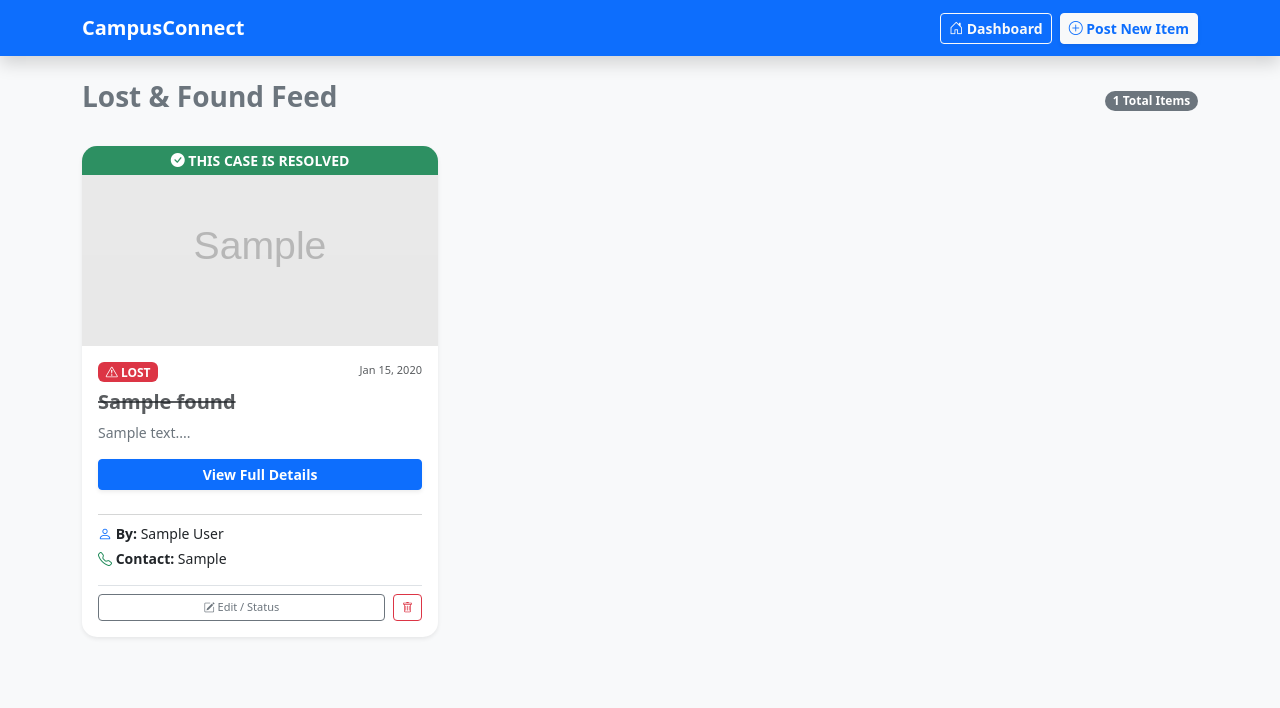
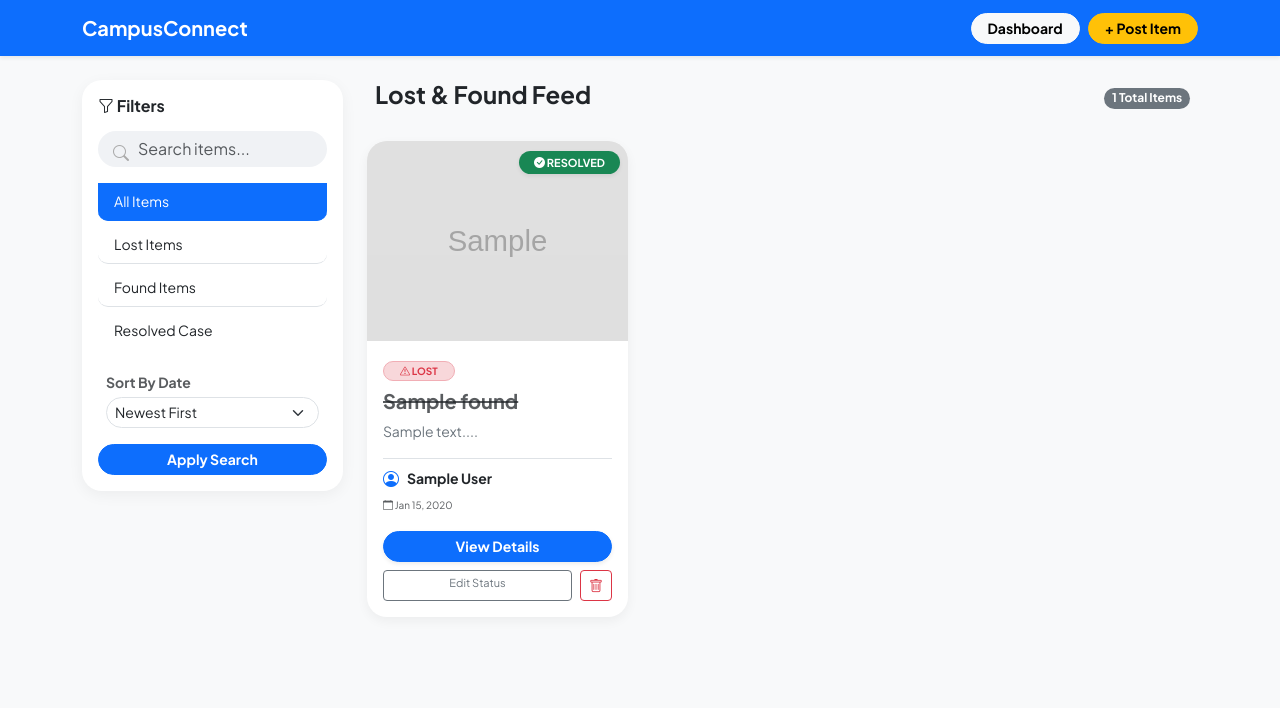
Before and after one commit to Masum8823/campus_connect, a PHP site: page /lost_found/index.php in a window 1280 px wide. Shown: the top 708 px of the page. Run offline with PHP 8.4, Linux system fonts and the light colour scheme; the visitor is signed in with stand-in values (Sample User, id 1); tables that the repository leaves empty or names only in its code hold one stand-in row (values such as "Sample post"); grey boxes marked "Sample" are stand-in pictures.

Commit message:
Feat: Implement advanced search, status filtering, and date sorting for Lost & Found feed

```diff
--- a/lost_found/index.php
+++ b/lost_found/index.php
@@ -2,76 +2,142 @@
 include '../config.php';
 session_start();
 
-// Redirect to login if user is not authenticated
 if(!isset($_SESSION['user_id'])){
     header("Location: ../auth/login.php");
     exit();
 }
 
-// Fetch all lost and found items with owner details
-$query = "SELECT lost_found.*, users.full_name FROM lost_found
-          JOIN users ON lost_found.user_id = users.id
-          ORDER BY created_at DESC";
-$items = mysqli_query($conn, $query);
+$current_user_id = $_SESSION['user_id'];
+
+$search = $_GET['search'] ?? '';
+$status_filter = $_GET['status'] ?? ''; // lost, found, resolved
+$sort = $_GET['sort'] ?? 'desc';
+
+$sql = "SELECT lost_found.*, users.full_name FROM lost_found
+        JOIN users ON lost_found.user_id = users.id WHERE 1=1";
+
+if($search) {
+    $safe_search = mysqli_real_escape_string($conn, $search);
+    $sql .= " AND (item_name LIKE '%$safe_search%' OR category LIKE '%$safe_search%')";
+}
+
+if($status_filter == 'lost') {
+    $sql .= " AND item_status = 'lost' AND is_resolved = 0";
+} elseif($status_filter == 'found') {
+    $sql .= " AND item_status = 'found' AND is_resolved = 0";
+} elseif($status_filter == 'resolved') {
+    $sql .= " AND is_resolved = 1";
+}
+
+$sql .= " ORDER BY created_at " . ($sort == 'asc' ? 'ASC' : 'DESC');
+
+$items = mysqli_query($conn, $sql);
 ?>
 
 <!DOCTYPE html>
 <html lang="en">
 <head>
     <meta charset="UTF-8">
-    <title>Lost & Found - CampusConnect</title>
+    <title>Lost & Found Hub - CampusConnect</title>
     <link href="https://cdn.jsdelivr.net/npm/bootstrap@5.3.0/dist/css/bootstrap.min.css" rel="stylesheet">
     <link rel="stylesheet" href="https://cdn.jsdelivr.net/npm/bootstrap-icons@1.11.0/font/bootstrap-icons.css">
+    <link href="https://fonts.googleapis.com/css2?family=Plus+Jakarta+Sans:wght@400;600;700&display=swap" rel="stylesheet">
     <style>
-        body { background-color: #f8f9fa; }
-        .item-card { transition: transform 0.2s; border: none; border-radius: 15px; overflow: hidden; box-shadow: 0 4px 6px rgba(0,0,0,0.05); }
-        .item-card:hover { transform: translateY(-5px); box-shadow: 0 8px 15px rgba(0,0,0,0.1); }
-        .resolved-overlay { background: rgba(25, 135, 84, 0.9); color: white; font-weight: bold; position: absolute; width: 100%; top: 0; z-index: 2; }
-        .item-img-container { position: relative; height: 200px; overflow: hidden; }
-        .item-img-container img { height: 100%; width: 100%; object-fit: cover; }
+        body { background-color: #f8f9fa; font-family: 'Plus Jakarta Sans', sans-serif; padding-top: 80px; }
+        .sidebar-card { border-radius: 20px; border: none; box-shadow: 0 4px 15px rgba(0,0,0,0.05); }
+        .item-card { transition: all 0.3s ease; border: none; border-radius: 20px; overflow: hidden; box-shadow: 0 4px 12px rgba(0,0,0,0.05); }
+        .item-card:hover { transform: translateY(-5px); box-shadow: 0 12px 25px rgba(0,0,0,0.1); }
+        .resolved-badge { background: #198754; color: white; padding: 5px 15px; border-radius: 50px; font-size: 11px; font-weight: bold; }
+        .filter-link { border-radius: 10px; margin-bottom: 5px; font-size: 14px; transition: 0.2s; }
+        .filter-link.active { background-color: #0d6efd !important; color: white !important; }
+        .search-input { border-radius: 50px; background: #f0f2f5; border: none; padding-left: 40px; }
     </style>
 </head>
 <body>
 
-    <!-- Navigation Bar -->
-    <nav class="navbar navbar-expand-lg navbar-dark bg-primary shadow sticky-top mb-4">
+    <!-- Navbar -->
+    <nav class="navbar navbar-expand-lg navbar-dark bg-primary shadow-sm fixed-top">
         <div class="container">
             <a class="navbar-brand fw-bold" href="../user/dashboard.php">
                 <i class="bi bi-connectdevelop"></i> CampusConnect
             </a>
             <div class="d-flex align-items-center">
-                <a href="../user/dashboard.php" class="btn btn-outline-light btn-sm fw-bold me-2"><i class="bi bi-house-door"></i> Dashboard</a>
-                <a href="post_item.php" class="btn btn-light btn-sm fw-bold text-primary shadow-sm"><i class="bi bi-plus-circle"></i> Post New Item</a>
+                <a href="../user/dashboard.php" class="btn btn-light btn-sm fw-bold rounded-pill px-3 me-2">Dashboard</a>
+                <a href="post_item.php" class="btn btn-warning btn-sm fw-bold rounded-pill px-3">+ Post Item</a>
             </div>
         </div>
     </nav>
 
     <div class="container pb-5">
-        <div class="d-flex justify-content-between align-items-center mb-4">
-            <h3 class="fw-bold text-secondary">Lost & Found Feed</h3>
+        <div class="row">
+            <!-- Sidebar Filter -->
+            <div class="col-md-3 mb-4">
+                <div class="card sidebar-card p-3 bg-white">
+                    <h6 class="fw-bold mb-3"><i class="bi bi-funnel"></i> Filters</h6>
+
+                    <form method="GET" action="">
+                        <!-- Search Input -->
+                        <div class="position-relative mb-3">
+                            <i class="bi bi-search position-absolute" style="left: 15px; top: 10px; color: #aaa;"></i>
+                            <input type="text" name="search" class="form-control search-input" placeholder="Search items..." value="<?php echo $search; ?>">
+                        </div>
+
+                        <!-- Status Links -->
+                        <div class="list-group list-group-flush mb-3">
+                            <a href="?status=&search=<?php echo $search; ?>" class="list-group-item list-group-item-action filter-link <?php echo $status_filter == '' ? 'active' : ''; ?>">All Items</a>
+                            <a href="?status=lost&search=<?php echo $search; ?>" class="list-group-item list-group-item-action filter-link <?php echo $status_filter == 'lost' ? 'active' : ''; ?>">Lost Items</a>
+                            <a href="?status=found&search=<?php echo $search; ?>" class="list-group-item list-group-item-action filter-link <?php echo $status_filter == 'found' ? 'active' : ''; ?>">Found Items</a>
+                            <a href="?status=resolved&search=<?php echo $search; ?>" class="list-group-item list-group-item-action filter-link <?php echo $status_filter == 'resolved' ? 'active' : ''; ?>">Resolved Case</a>
+                        </div>
+
+                        <!-- Sort Selection -->
+                        <div class="mb-3 px-2">
+                            <label class="small fw-bold text-muted mb-1">Sort By Date</label>
+                            <select name="sort" class="form-select form-select-sm rounded-pill" onchange="this.form.submit()">
+                                <option value="desc" <?php echo $sort == 'desc' ? 'selected' : ''; ?>>Newest First</option>
+                                <option value="asc" <?php echo $sort == 'asc' ? 'selected' : ''; ?>>Oldest First</option>
+                            </select>
+                        </div>
+
+                        <button type="submit" class="btn btn-primary btn-sm w-100 rounded-pill fw-bold">Apply Search</button>
+                    </form>
+                </div>
+            </div>
+
+            <!-- Main Content Area -->
+            <div class="col-md-9">
+                <div class="d-flex justify-content-between align-items-center mb-4 px-2">
+                    <h4 class="fw-bold text-dark">
+                        <?php
+                            if($status_filter == 'lost') echo "Lost Items Feed";
+                            elseif($status_filter == 'found') echo "Found Items Feed";
+                            elseif($status_filter == 'resolved') echo "Resolved Cases";
+                            else echo "Lost & Found Feed";
+                        ?>
+                    </h4>
                     <span class="badge bg-secondary rounded-pill"><?php echo mysqli_num_rows($items); ?> Total Items</span>
                 </div>
 
                 <div class="row">
                     <?php if(mysqli_num_rows($items) > 0): ?>
                         <?php while($row = mysqli_fetch_assoc($items)): ?>
-                    <div class="col-md-4 mb-4">
-                        <div class="card shadow-sm h-100 item-card">
+                            <div class="col-lg-4 col-md-6 mb-4">
+                                <div class="card h-100 item-card">
 
-                            <!-- Resolved Status Banner -->
+                                    <!-- Resolved Status Overlay -->
                                     <?php if($row['is_resolved'] == 1): ?>
-                                <div class="resolved-overlay text-center py-1 small">
-                                    <i class="bi bi-check-circle-fill"></i> THIS CASE IS RESOLVED
+                                        <div class="position-absolute top-0 end-0 m-2" style="z-index: 5;">
+                                            <span class="resolved-badge shadow-sm"><i class="bi bi-check-circle-fill"></i> RESOLVED</span>
                                         </div>
                                     <?php endif; ?>
 
                                     <!-- Clickable Image Container -->
-                            <div class="item-img-container">
+                                    <div class="position-relative" style="height: 200px; overflow: hidden; background: #eee;">
                                         <a href="view_item.php?id=<?php echo $row['id']; ?>">
                                             <?php if($row['item_image'] != 'no_image.png' && !empty($row['item_image'])): ?>
-                                        <img src="../<?php echo $row['item_image']; ?>" alt="Item Image" style="<?php echo ($row['is_resolved'] == 1) ? 'filter: grayscale(100%); opacity: 0.6;' : ''; ?>">
+                                                <img src="../<?php echo $row['item_image']; ?>" class="card-img-top h-100 w-100" style="object-fit: cover; <?php echo ($row['is_resolved'] == 1) ? 'filter: grayscale(100%); opacity: 0.7;' : ''; ?>">
                                             <?php else: ?>
-                                        <div class="bg-light d-flex align-items-center justify-content-center h-100">
+                                                <div class="d-flex align-items-center justify-content-center h-100">
                                                     <i class="bi bi-image text-muted display-1"></i>
                                                 </div>
                                             <?php endif; ?>
@@ -79,44 +145,34 @@ $items = mysqli_query($conn, $query);
                                     </div>
 
                                     <div class="card-body d-flex flex-column">
-                                <div class="d-flex justify-content-between align-items-start mb-2">
-                                    <span class="badge <?php echo $row['item_status'] == 'lost' ? 'bg-danger' : 'bg-success'; ?> text-uppercase">
-                                        <i class="bi <?php echo $row['item_status'] == 'lost' ? 'bi-exclamation-triangle' : 'bi-check-circle'; ?>"></i>
-                                        <?php echo $row['item_status']; ?>
+                                        <div class="mb-2">
+                                            <span class="badge <?php echo $row['item_status'] == 'lost' ? 'bg-danger-subtle text-danger border-danger-subtle' : 'bg-success-subtle text-success border-success-subtle'; ?> border px-3 rounded-pill" style="font-size: 10px; text-transform: uppercase;">
+                                                <i class="bi <?php echo $row['item_status'] == 'lost' ? 'bi-exclamation-triangle' : 'bi-check-circle'; ?>"></i> <?php echo $row['item_status']; ?>
                                             </span>
-                                    <small class="text-muted" style="font-size: 11px;"><?php echo date('M d, Y', strtotime($row['created_at'])); ?></small>
                                         </div>
 
-                                <h5 class="card-title fw-bold <?php echo ($row['is_resolved'] == 1) ? 'text-muted text-decoration-line-through' : 'text-dark'; ?>">
+                                        <h5 class="card-title fw-bold text-dark <?php echo ($row['is_resolved'] == 1) ? 'text-muted text-decoration-line-through' : ''; ?>">
                                             <?php echo $row['item_name']; ?>
                                         </h5>
 
-                                <!-- Short Description -->
-                                <p class="card-text text-secondary small flex-grow-1">
-                                    <?php echo nl2br(substr($row['description'], 0, 80)); ?>...
+                                        <p class="card-text small text-secondary flex-grow-1">
+                                            <?php echo nl2br(substr($row['description'], 0, 70)); ?>...
                                         </p>
 
-                                <!-- NEW: View Details Button -->
-                                <a href="view_item.php?id=<?php echo $row['id']; ?>" class="btn btn-sm btn-primary w-100 fw-bold mb-3 shadow-sm">
-                                    View Full Details
-                                </a>
-
-                                <hr class="text-muted my-2">
-
-                                <div class="small mb-3">
-                                    <p class="mb-1 text-dark"><i class="bi bi-person text-primary"></i> <strong>By:</strong> <?php echo $row['full_name']; ?></p>
-                                    <p class="mb-0 text-dark"><i class="bi bi-telephone text-success"></i> <strong>Contact:</strong> <?php echo $row['contact_info']; ?></p>
+                                        <div class="mb-3 pt-2 border-top">
+                                            <div class="d-flex align-items-center">
+                                                <i class="bi bi-person-circle text-primary me-2"></i>
+                                                <small class="text-dark fw-bold"><?php echo $row['full_name']; ?></small>
+                                            </div>
+                                            <small class="text-muted" style="font-size: 10px;"><i class="bi bi-calendar"></i> <?php echo date('M d, Y', strtotime($row['created_at'])); ?></small>
                                         </div>
 
-                                <!-- Action Buttons: Only for Owner -->
+                                        <a href="view_item.php?id=<?php echo $row['id']; ?>" class="btn btn-sm btn-primary w-100 fw-bold rounded-pill shadow-sm">View Details</a>
+
                                         <?php if($row['user_id'] == $_SESSION['user_id']): ?>
-                                    <div class="d-flex gap-2 border-top pt-2">
-                                        <a href="edit_item.php?id=<?php echo $row['id']; ?>" class="btn btn-sm btn-outline-secondary flex-grow-1" style="font-size: 11px;">
-                                            <i class="bi bi-pencil-square"></i> Edit / Status
-                                        </a>
-                                        <a href="delete_item.php?id=<?php echo $row['id']; ?>" class="btn btn-sm btn-outline-danger" onclick="return confirm('Delete this post?')" style="font-size: 11px;">
-                                            <i class="bi bi-trash"></i>
-                                        </a>
+                                            <div class="d-flex gap-2 mt-2">
+                                                <a href="edit_item.php?id=<?php echo $row['id']; ?>" class="btn btn-sm btn-outline-secondary flex-grow-1" style="font-size: 11px;">Edit Status</a>
+                                                <a href="delete_item.php?id=<?php echo $row['id']; ?>" class="btn btn-sm btn-outline-danger" onclick="return confirm('Delete?')"><i class="bi bi-trash"></i></a>
                                             </div>
                                         <?php endif; ?>
                                     </div>
@@ -126,9 +182,11 @@ $items = mysqli_query($conn, $query);
                     <?php else: ?>
                         <div class="col-12 text-center py-5">
                             <i class="bi bi-search display-1 text-muted"></i>
-                    <h4 class="mt-3 text-muted">No items found.</h4>
+                            <h4 class="mt-3 text-muted">No matching items found.</h4>
                         </div>
                     <?php endif; ?>
+                </div>
+            </div>
         </div>
     </div>
 
```
Lines whose indentation alone changed are shown as unchanged.
